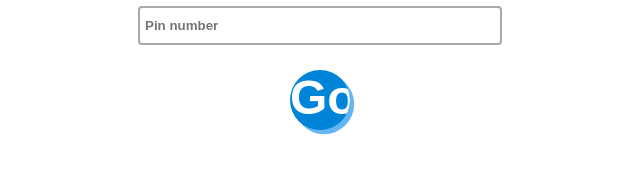
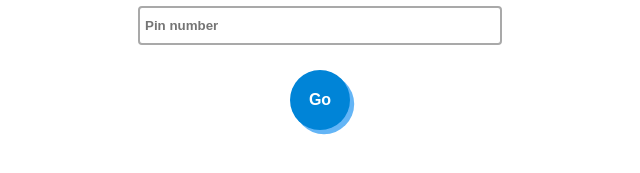
Before and after one commit to millybasheka/quickcredit, a plain HTML site: page UI/auth_pages/index.html in a window 1280 px wide. Shown: the part 275-448 px from the top of the page, 320-960 px from the left. Drawn offline with Linux system fonts and the light colour scheme.

Commit message:
Update styles.css

```diff
--- a/UI/auth_pages/css/styles.css
+++ b/UI/auth_pages/css/styles.css
@@ -67,10 +67,9 @@ input, .select{
 }
 
 .submit_login input{
-	font-size: 3em;
+	font-size: 1em;
     width: 60px;
     height: 60px;
-    padding-top: 0px;
     border-radius: 50%;
     color: #fff;
     padding-right: 0px;
```
